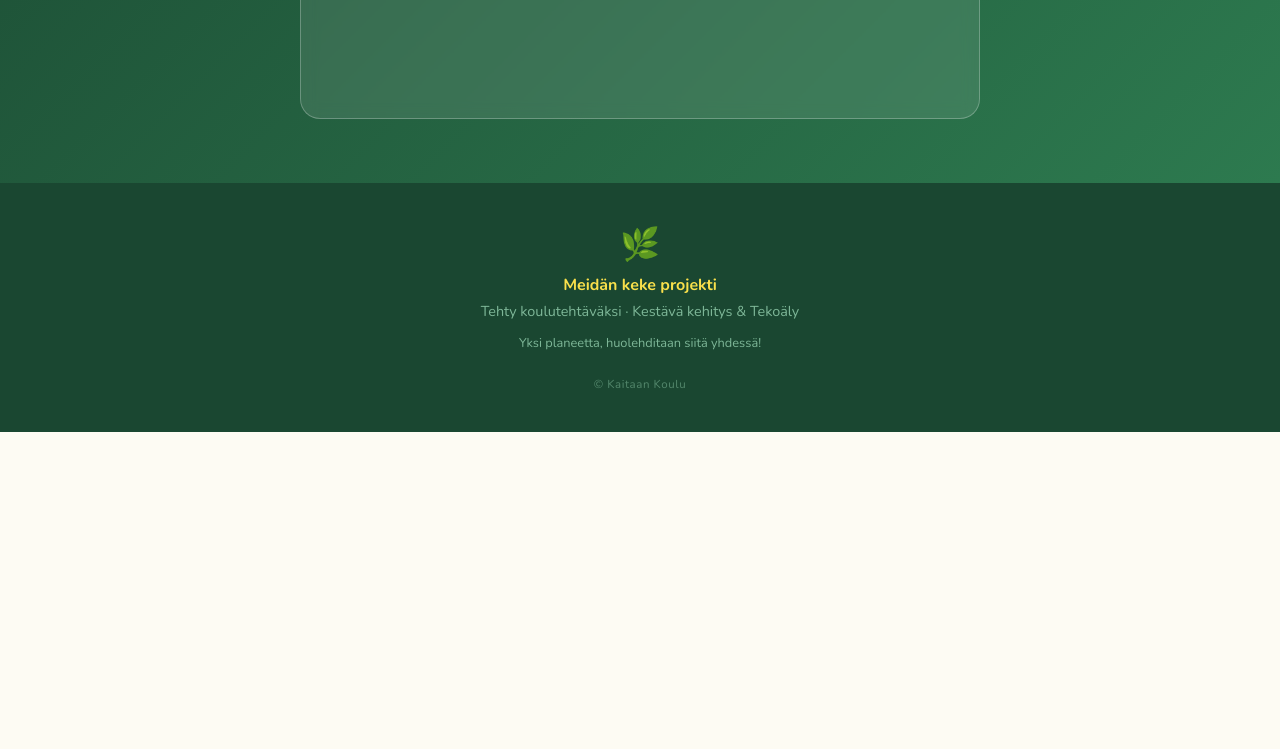
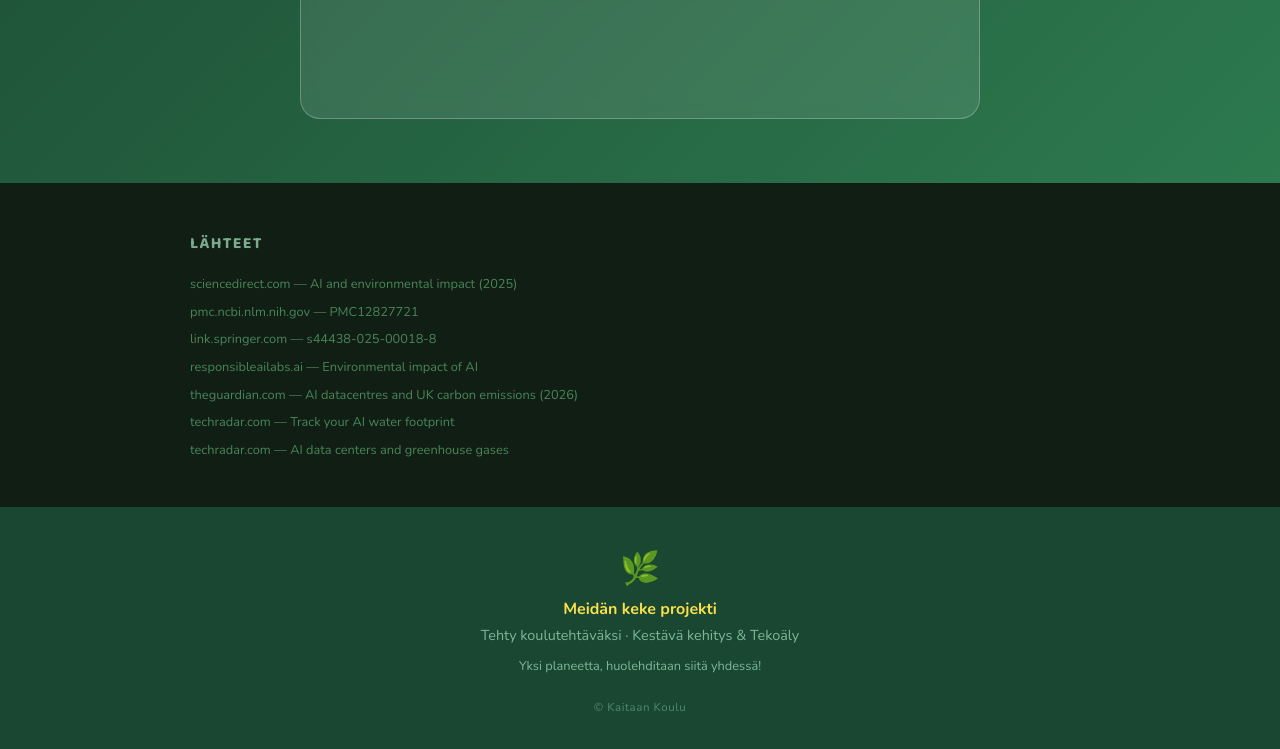
Before and after one commit to flarestarz2020-del/Keke-projekti, a plain HTML site: page index.html in a window 1280 px wide. Shown: the part 2790-3539 px from the top of the page. Before the commit the page ends 3222 px from the top, so only its background shows below. Drawn offline with nearby package versions, Linux system fonts and the light colour scheme.

Commit message:
Add files via upload

```diff
--- a/index.html
+++ b/index.html
@@ -464,6 +464,22 @@
   </div>
 </div>
 
+<!-- SOURCES -->
+<div style="background:#111e14; padding:3rem 2rem;">
+  <div style="max-width:900px; margin:0 auto;">
+    <p style="font-family:'Baloo 2',cursive; color:#a8e6c3; font-size:1rem; letter-spacing:0.08em; text-transform:uppercase; margin-bottom:1.2rem; opacity:0.7;">Lähteet</p>
+    <div style="display:flex; flex-direction:column; gap:0.6rem;">
+      <a href="https://www.sciencedirect.com/science/article/pii/S2666389925002788" target="_blank" rel="noopener" style="color:#6bc98a; font-size:0.8rem; font-family:'Nunito',sans-serif; text-decoration:none; opacity:0.6; transition:opacity 0.2s; word-break:break-all;" onmouseover="this.style.opacity='1'" onmouseout="this.style.opacity='0.6'">sciencedirect.com — AI and environmental impact (2025)</a>
+      <a href="https://pmc.ncbi.nlm.nih.gov/articles/PMC12827721/" target="_blank" rel="noopener" style="color:#6bc98a; font-size:0.8rem; font-family:'Nunito',sans-serif; text-decoration:none; opacity:0.6; transition:opacity 0.2s; word-break:break-all;" onmouseover="this.style.opacity='1'" onmouseout="this.style.opacity='0.6'">pmc.ncbi.nlm.nih.gov — PMC12827721</a>
+      <a href="https://link.springer.com/article/10.1007/s44438-025-00018-8" target="_blank" rel="noopener" style="color:#6bc98a; font-size:0.8rem; font-family:'Nunito',sans-serif; text-decoration:none; opacity:0.6; transition:opacity 0.2s; word-break:break-all;" onmouseover="this.style.opacity='1'" onmouseout="this.style.opacity='0.6'">link.springer.com — s44438-025-00018-8</a>
+      <a href="https://responsibleailabs.ai/knowledge-hub/articles/environmental-impact-of-ai" target="_blank" rel="noopener" style="color:#6bc98a; font-size:0.8rem; font-family:'Nunito',sans-serif; text-decoration:none; opacity:0.6; transition:opacity 0.2s; word-break:break-all;" onmouseover="this.style.opacity='1'" onmouseout="this.style.opacity='0.6'">responsibleailabs.ai — Environmental impact of AI</a>
+      <a href="https://www.theguardian.com/technology/2026/apr/24/officials-hugely-underestimated-impact-of-ai-datacentres-on-uk-carbon-emissions" target="_blank" rel="noopener" style="color:#6bc98a; font-size:0.8rem; font-family:'Nunito',sans-serif; text-decoration:none; opacity:0.6; transition:opacity 0.2s; word-break:break-all;" onmouseover="this.style.opacity='1'" onmouseout="this.style.opacity='0.6'">theguardian.com — AI datacentres and UK carbon emissions (2026)</a>
+      <a href="https://www.techradar.com/ai-platforms-assistants/this-browser-plugin-lets-you-track-your-ai-water-footprint-and-pay-it-back-to-communities-in-need" target="_blank" rel="noopener" style="color:#6bc98a; font-size:0.8rem; font-family:'Nunito',sans-serif; text-decoration:none; opacity:0.6; transition:opacity 0.2s; word-break:break-all;" onmouseover="this.style.opacity='1'" onmouseout="this.style.opacity='0.6'">techradar.com — Track your AI water footprint</a>
+      <a href="https://www.techradar.com/ai-platforms-assistants/the-dark-side-of-ai-shocking-report-reveals-11-planned-ai-data-centers-connected-to-openai-meta-and-microsoft-could-produce-more-greenhouse-gases-than-morocco" target="_blank" rel="noopener" style="color:#6bc98a; font-size:0.8rem; font-family:'Nunito',sans-serif; text-decoration:none; opacity:0.6; transition:opacity 0.2s; word-break:break-all;" onmouseover="this.style.opacity='1'" onmouseout="this.style.opacity='0.6'">techradar.com — AI data centers and greenhouse gases</a>
+    </div>
+  </div>
+</div>
+
 <!-- FOOTER -->
 <footer>
   <div style="font-size:2rem; margin-bottom:0.5rem">🌿</div>
```
